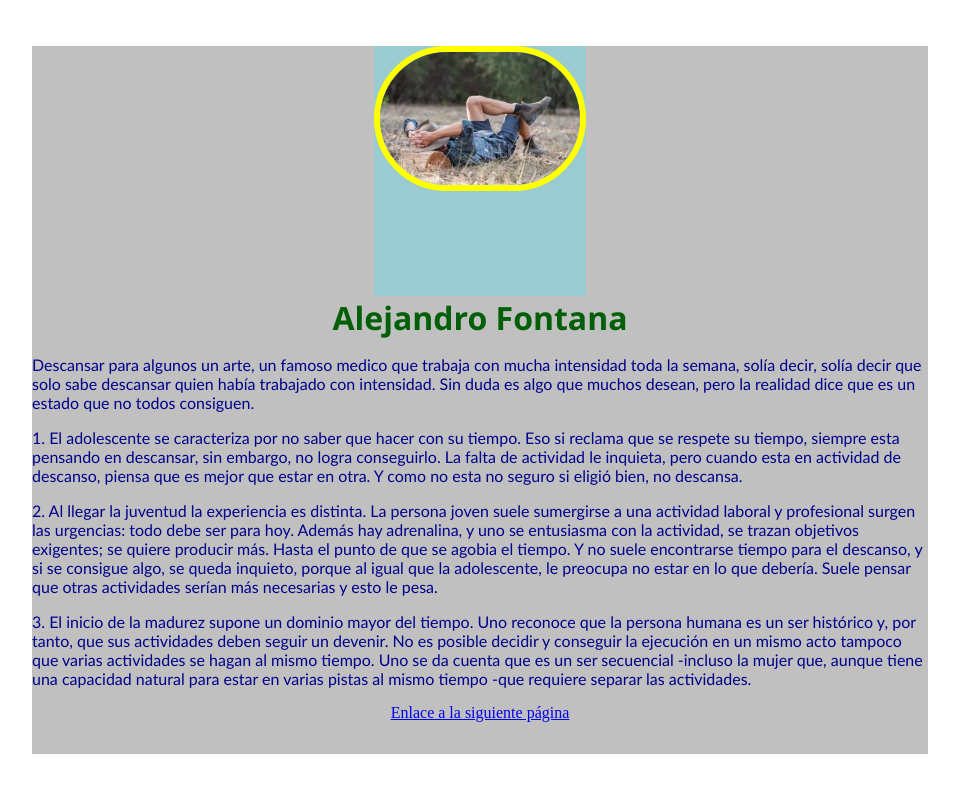
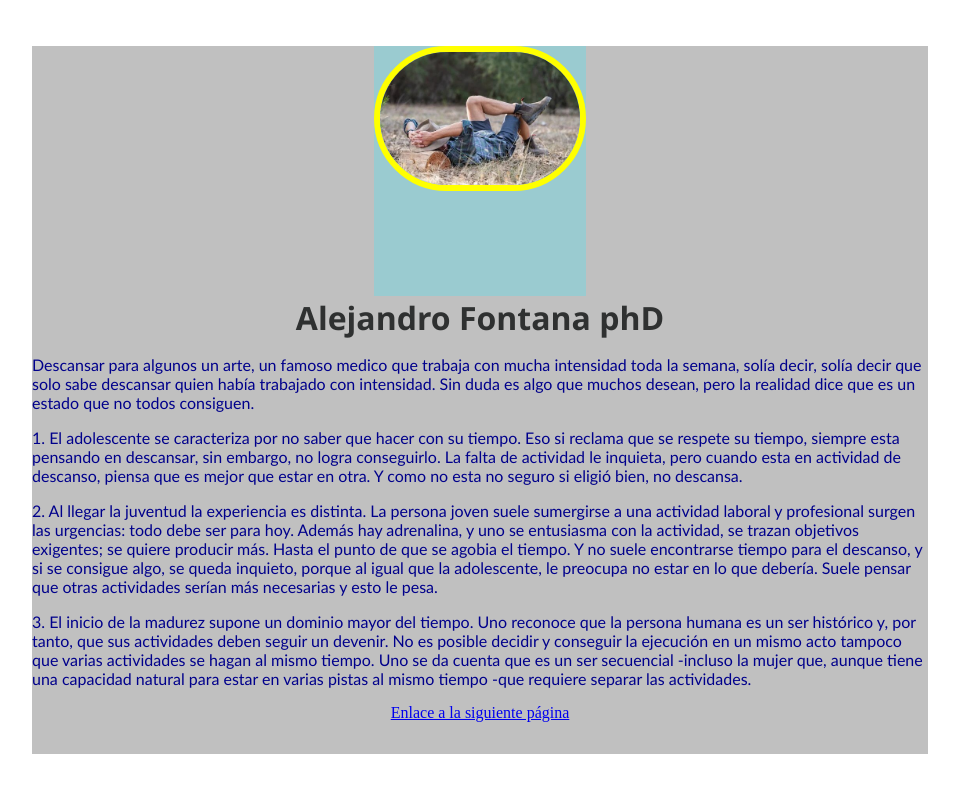
Before and after one commit to guillermo1608/aew_2025_crespo, a plain HTML site: page CSS/01_tarjetapersonal/index.html in a window 1280 px wide. Shown: the whole page, without its empty margins (160-1119 px from the left). Drawn offline with Linux system fonts and the light colour scheme.

Commit message:
modifique el nombre

```diff
--- a/CSS/01_tarjetapersonal/css/estilos.css
+++ b/CSS/01_tarjetapersonal/css/estilos.css
@@ -1,7 +1,7 @@
 
 
 h1 {
-    color: rgb(3, 95, 7);
+    color: rgba(10, 12, 12, 0.796);
     font-family: 'Segoe UI', Tahoma, Geneva, Verdana, sans-serif;
     margin: auto;
 }
--- a/CSS/01_tarjetapersonal/index.html
+++ b/CSS/01_tarjetapersonal/index.html
@@ -12,7 +12,7 @@
             </div>
             <!-- Nombres y Cargo -->
             <div id="nombre">
-                <h1>Alejandro Fontana</h1>
+                <h1>Alejandro Fontana phD</h1>
 
             </div>
             <!-- Descripción personal -->
```
